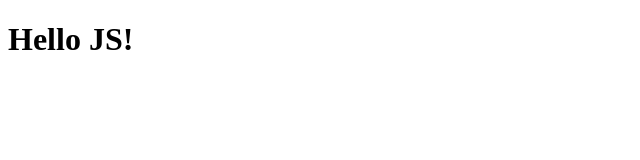
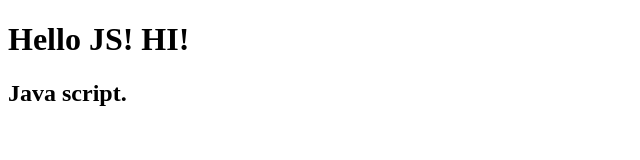
Before and after one commit to Kristina-Mazenkova/project, a plain HTML site: page index.html in a window 1280 px wide. Shown: the whole page, without its empty margins (0-640 px from the left). Drawn offline with Linux system fonts and the light colour scheme.

Commit message:
second commit

```diff
--- a/index.html
+++ b/index.html
@@ -6,7 +6,8 @@
     <title>Document</title>
 </head>
 <body>
-    <h1>Hello JS!</h1>
+    <h1>Hello JS! HI!</h1>
+    <h2>Java script.</h2>
     <script src="JS/script.js"></script>
 </body>
 </html>
```
